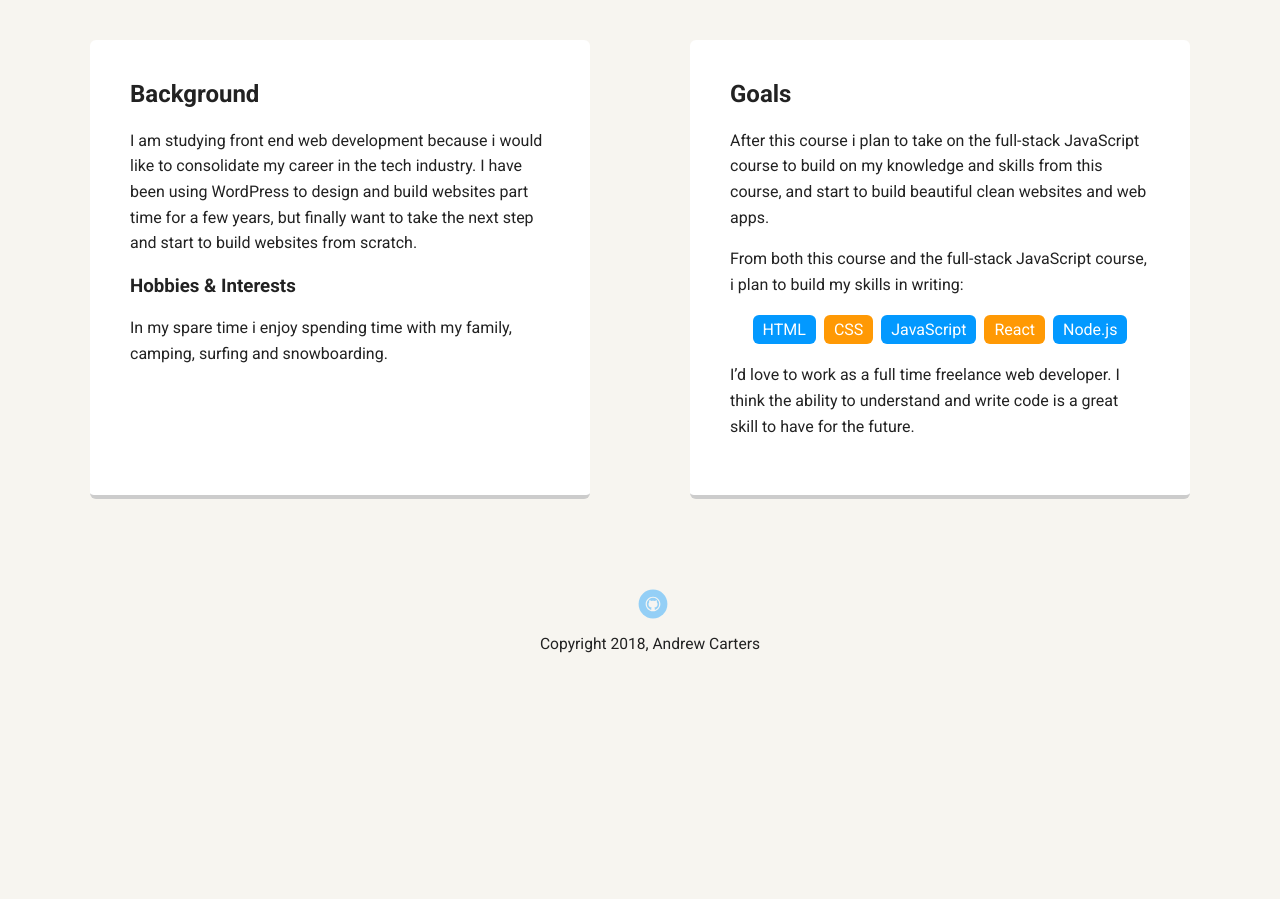
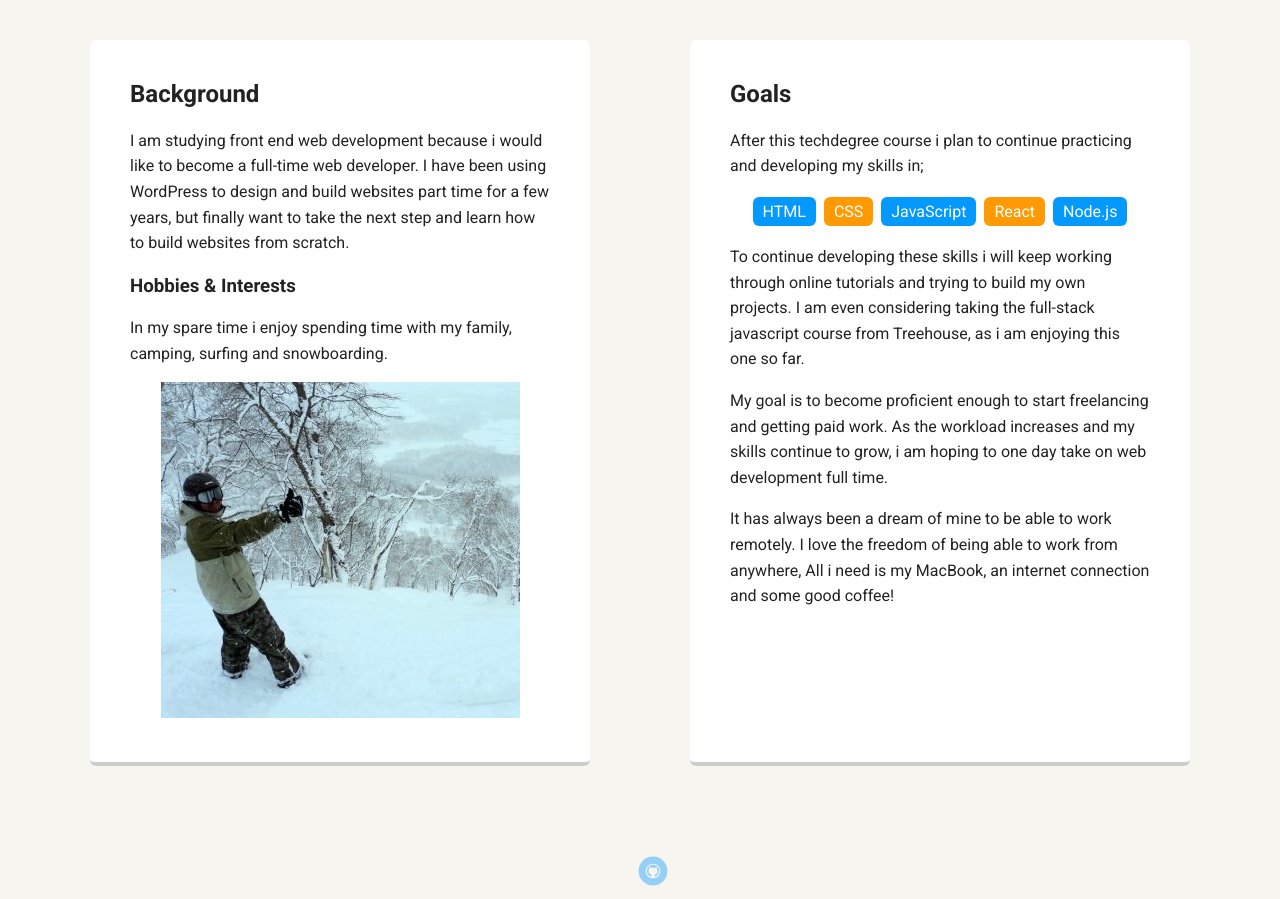
Before and after one commit to akcarters/techdegree-project-1, a plain HTML site: page index.html in a window 1280 px wide. Shown: the part 480-1379 px from the top of the page. Before the commit the page ends 1228 px from the top, so only its background shows below. Drawn offline with Linux system fonts and the light colour scheme; a web font is replaced by a local one.

Commit message:
Final edits and extra credit tasks

```diff
--- a/index.html
+++ b/index.html
@@ -26,15 +26,17 @@
     <main class="flex">
       <div class="card">
         <h2>Background</h2>
-        <p>I am studying front end web development because i would like to consolidate my career in the tech industry. I have been using WordPress to design and build websites part time for a few years, but finally want to take the next step and start to build websites from scratch.</p>
+        <p>I am studying front end web development because i would like to become a full-time web developer. I have been using WordPress to design and build websites part time for a few years, but finally want to take the next step and learn how to build websites from scratch.</p>
         <h3>Hobbies &amp; Interests</h3>
         <p>In my spare time i enjoy spending time with my family, camping, surfing and snowboarding.</p>
+        <div class="image-container">
+          <img src="images/ac-japan-snow.jpg" alt="Andrew snowboarding in Japan">
+        </div>
       </div>
 
       <div class="card">
         <h2>Goals</h2>
-        <p>After this course i plan to take on the full-stack JavaScript course to build on my knowledge and skills from this course, and start to build beautiful clean websites and web apps.</p>
-        <p>From both this course and the full-stack JavaScript course, i plan to build my skills in writing:</p>
+        <p>After this techdegree course i plan to continue practicing and developing my skills in;</p>
         <ul class="skills">
           <li>HTML</li>
           <li>CSS</li>
@@ -42,7 +44,9 @@
           <li>React</li>
           <li>Node.js</li>
         </ul>
-        <p>I’d love to work as a full time freelance web developer. I think the ability to understand and write code is a great skill to have for the future.</p>
+        <p>To continue developing these skills i will keep working through online tutorials and trying to build my own projects. I am even considering taking the full-stack javascript course from Treehouse, as i am enjoying this one so far.</p>
+        <p>My goal is to become proficient enough to start freelancing and getting paid work. As the workload increases and my skills continue to grow, i am hoping to one day take on web development full time.</p>
+        <p>It has always been a dream of mine to be able to work remotely. I love the freedom of being able to work from anywhere, All i need is my MacBook, an internet connection and some good coffee!</p>
       </div>
 
     </main>
--- a/styles.css
+++ b/styles.css
@@ -98,6 +98,10 @@ header .profile-image:hover {
 }
 .card:hover {
   border-color: #0399ff;
+}
+
+.image-container {
+  text-align: center;
 }
 
 ul.skills {
```
Also changed, not shown: experience.html (+0 -2 lines), images/ac-japan-snow.jpg (added).
